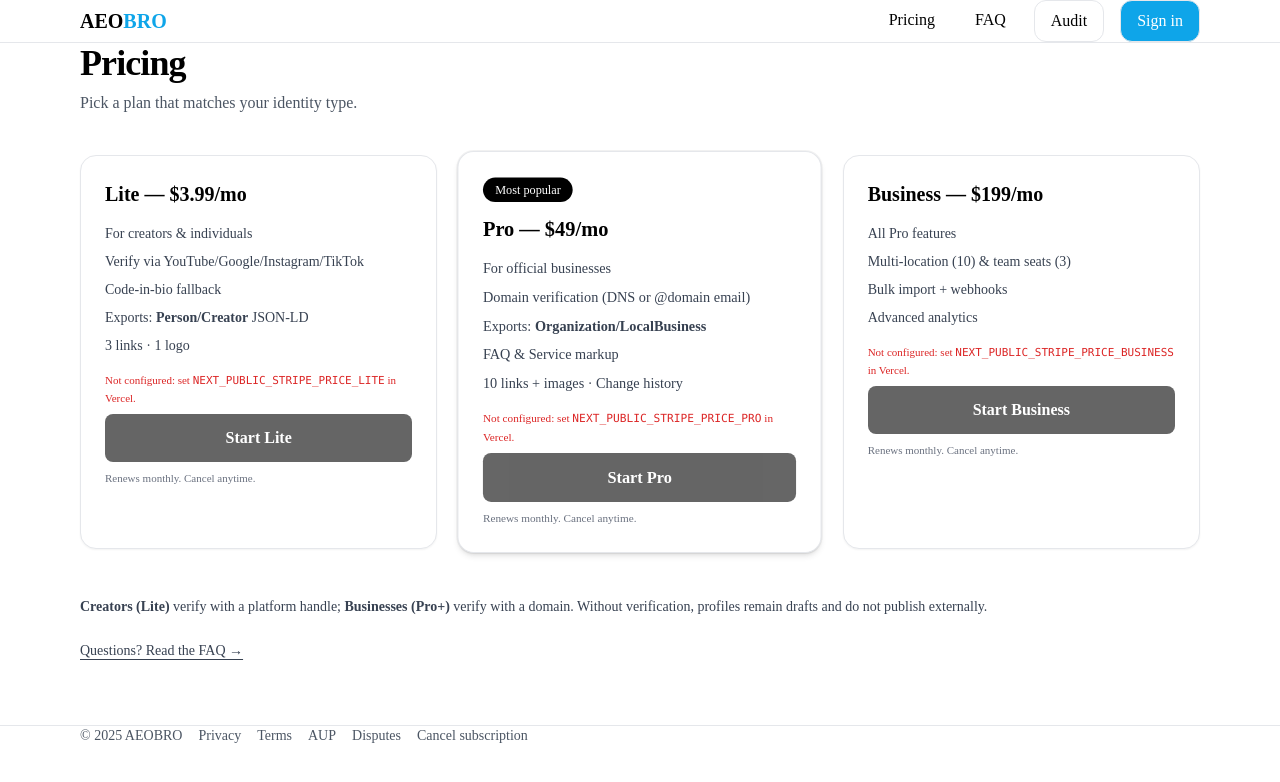
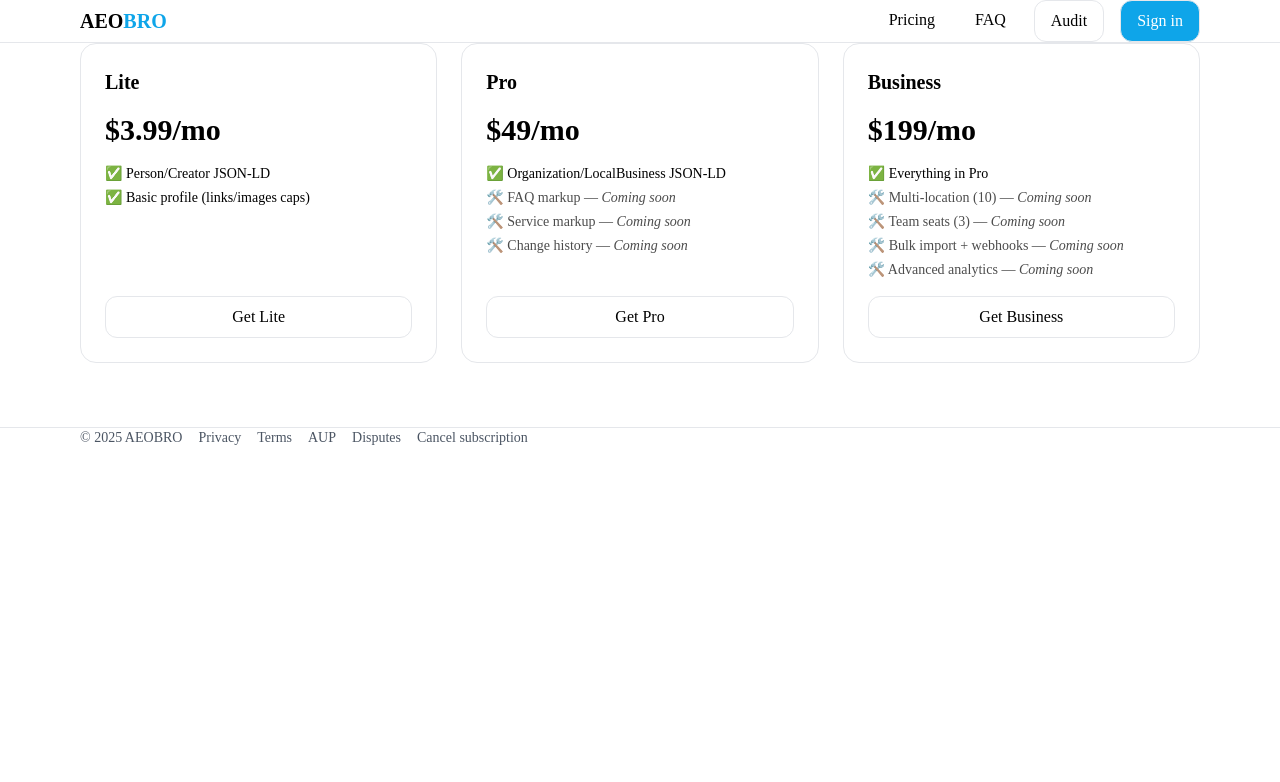
Before and after one commit to NewguyMMM/aeobro, a Next.js app: page /pricing in a window 1280 px wide. Shown: the top 782 px of the page. Built offline with nearby package versions, Linux system fonts and the light colour scheme; no server answers.

Commit message:
Update page.tsx

```diff
--- a/app/(marketing)/pricing/page.tsx
+++ b/app/(marketing)/pricing/page.tsx
@@ -1,10 +1,97 @@
-// app/(marketing)/pricing/page.tsx
-import PricingClient from "./PricingClient";
+"use client";
+import { useState } from "react";
 
-export const revalidate = 3600; // ISR: cache for 1 hour
+const PRICES = {
+  LITE: process.env.NEXT_PUBLIC_STRIPE_PRICE_LITE!,
+  PRO: process.env.NEXT_PUBLIC_STRIPE_PRICE_PRO!,
+  BUSINESS: process.env.NEXT_PUBLIC_STRIPE_PRICE_BUSINESS!,
+};
+
+async function startCheckout(priceId: string, setLoading: (b: boolean) => void) {
+  setLoading(true);
+  const res = await fetch("/api/stripe/checkout", {
+    method: "POST",
+    headers: { "Content-Type": "application/json" },
+    body: JSON.stringify({ priceId }),
+  });
+  const data = await res.json();
+  setLoading(false);
+  if (data?.url) window.location.href = data.url;
+  else alert("Checkout failed.");
+}
 
 export default function PricingPage() {
-  // Keep the page itself server-rendered so ISR applies,
-  // and delegate interactivity to the client component.
-  return <PricingClient />;
+  const [loading, setLoading] = useState<string | null>(null);
+
+  const PlanCard = ({
+    title,
+    price,
+    features,
+    btnText,
+    priceId,
+    soon = [],
+  }: {
+    title: string;
+    price: string;
+    features: string[];
+    soon?: string[];
+    btnText: string;
+    priceId: string;
+  }) => (
+    <div className="rounded-2xl border p-6 flex flex-col gap-4">
+      <h3 className="text-xl font-semibold">{title}</h3>
+      <div className="text-3xl font-bold">{price}</div>
+      <ul className="text-sm space-y-1">
+        {features.map((f) => (
+          <li key={f}>✅ {f}</li>
+        ))}
+        {soon.map((f) => (
+          <li key={f} className="opacity-70">🛠️ {f} — <em>Coming soon</em></li>
+        ))}
+      </ul>
+      <button
+        className="btn mt-auto"
+        disabled={loading === title}
+        onClick={() => startCheckout(priceId, (v) => setLoading(v ? title : null))}
+      >
+        {loading === title ? "Redirecting…" : btnText}
+      </button>
+    </div>
+  );
+
+  return (
+    <div className="container py-16 grid md:grid-cols-3 gap-6">
+      <PlanCard
+        title="Lite"
+        price="$3.99/mo"
+        features={[
+          "Person/Creator JSON-LD",
+          "Basic profile (links/images caps)",
+        ]}
+        btnText="Get Lite"
+        priceId={PRICES.LITE}
+      />
+      <PlanCard
+        title="Pro"
+        price="$49/mo"
+        features={["Organization/LocalBusiness JSON-LD"]}
+        soon={["FAQ markup", "Service markup", "Change history"]}
+        btnText="Get Pro"
+        priceId={PRICES.PRO}
+      />
+      <PlanCard
+        title="Business"
+        price="$199/mo"
+        features={["Everything in Pro"]}
+        soon={[
+          "Multi-location (10)",
+          "Team seats (3)",
+          "Bulk import + webhooks",
+          "Advanced analytics",
+        ]}
+        btnText="Get Business"
+        priceId={PRICES.BUSINESS}
+      />
+    </div>
+  );
 }
```
